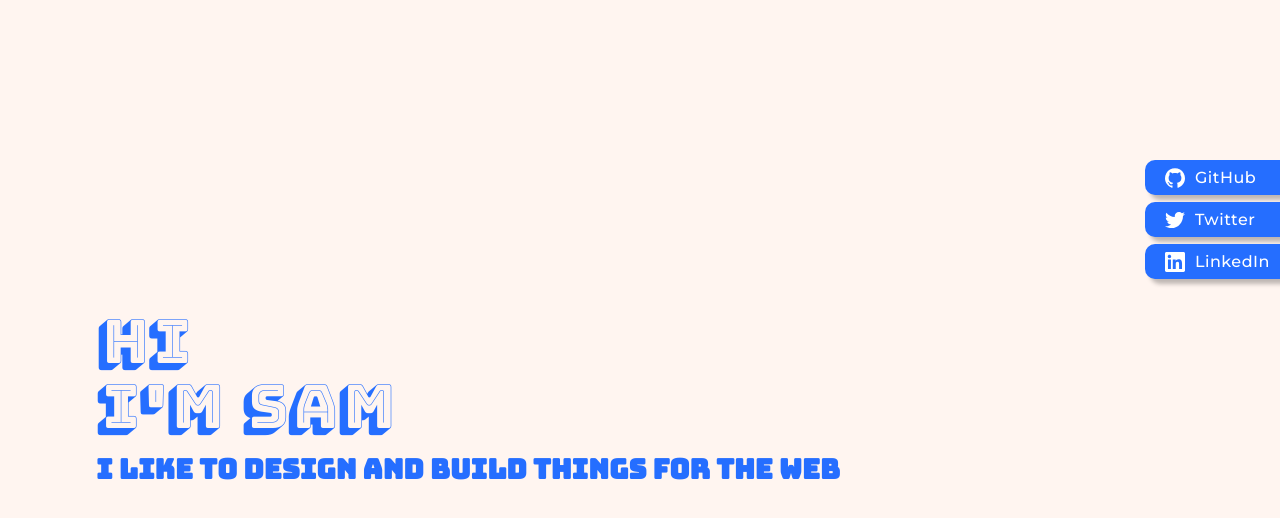
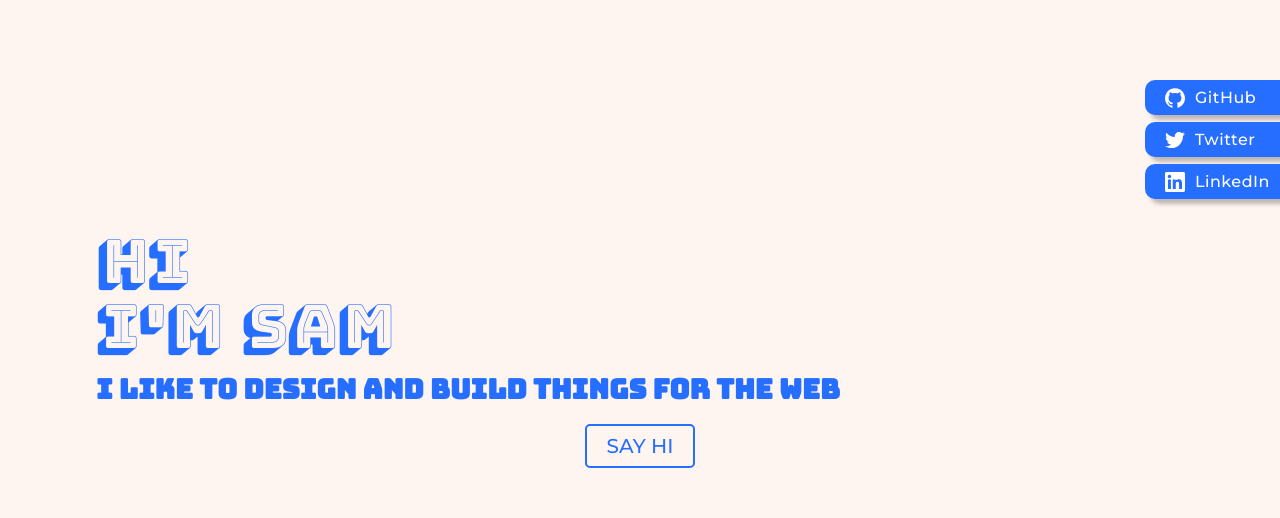
Before and after one commit to akardet/personal-site, a Gatsby site: page / in a window 1280 px wide. Built offline with nearby package versions, Linux system fonts and the light colour scheme; Gatsby itself is replaced by a stand-in of ours.

Commit message:
Add cta button

```diff
--- a/src/pages/index.js
+++ b/src/pages/index.js
@@ -36,6 +36,11 @@
           Hi <br /> I'm Sam
         </h1>
         <h2>I like to design and build things for the web</h2>
+        <div className="cta">
+          <a className="cta__btn" href="mailto:stancharoen@gmail.com">
+            Say Hi
+          </a>
+        </div>
       </div>
     </div>
   </Layout>
--- a/src/sass/_index.scss
+++ b/src/sass/_index.scss
@@ -22,7 +22,7 @@
 }
 
 main {
-  margin-top: 20vh;
+  margin-top: 10vh;
 }
 
 .container {
@@ -84,6 +84,28 @@
   }
 }
 
+.cta {
+  display: flex;
+  justify-content: center;
+
+  &__btn {
+    font-family: 'Montserrat', sans-serif;
+    font-size: 2rem;
+    font-weight: 500;
+    text-transform: uppercase;
+    margin-top: 2rem;
+    padding: .8rem 2rem;
+    border: .25rem solid $primary-color;
+    border-radius: .5rem;
+
+    &:link,
+    &:visited {
+      text-decoration: none;
+      color: $primary-font-color;
+    }
+  }
+}
+
 h1 {
   font-family: 'Bungee Shade';
   font-size: 6rem;
```
